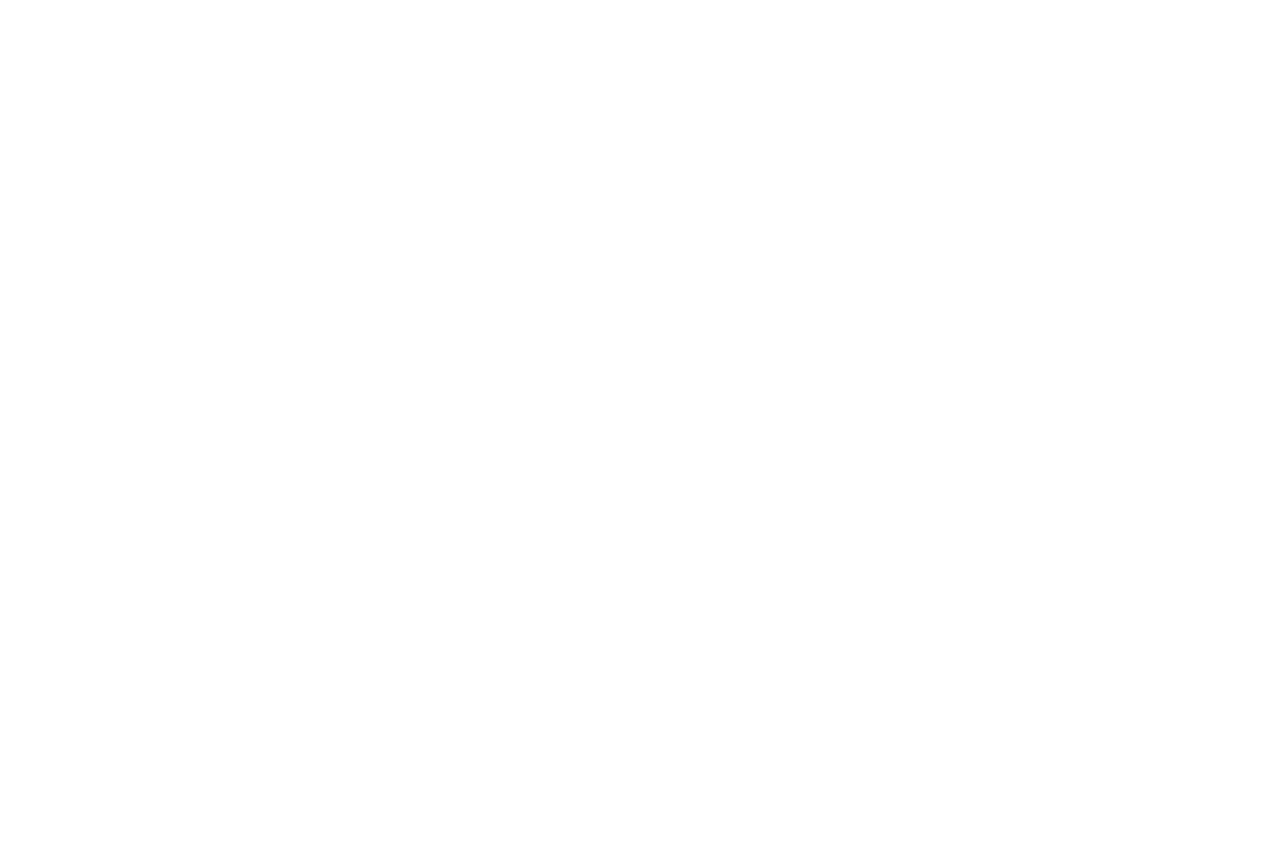
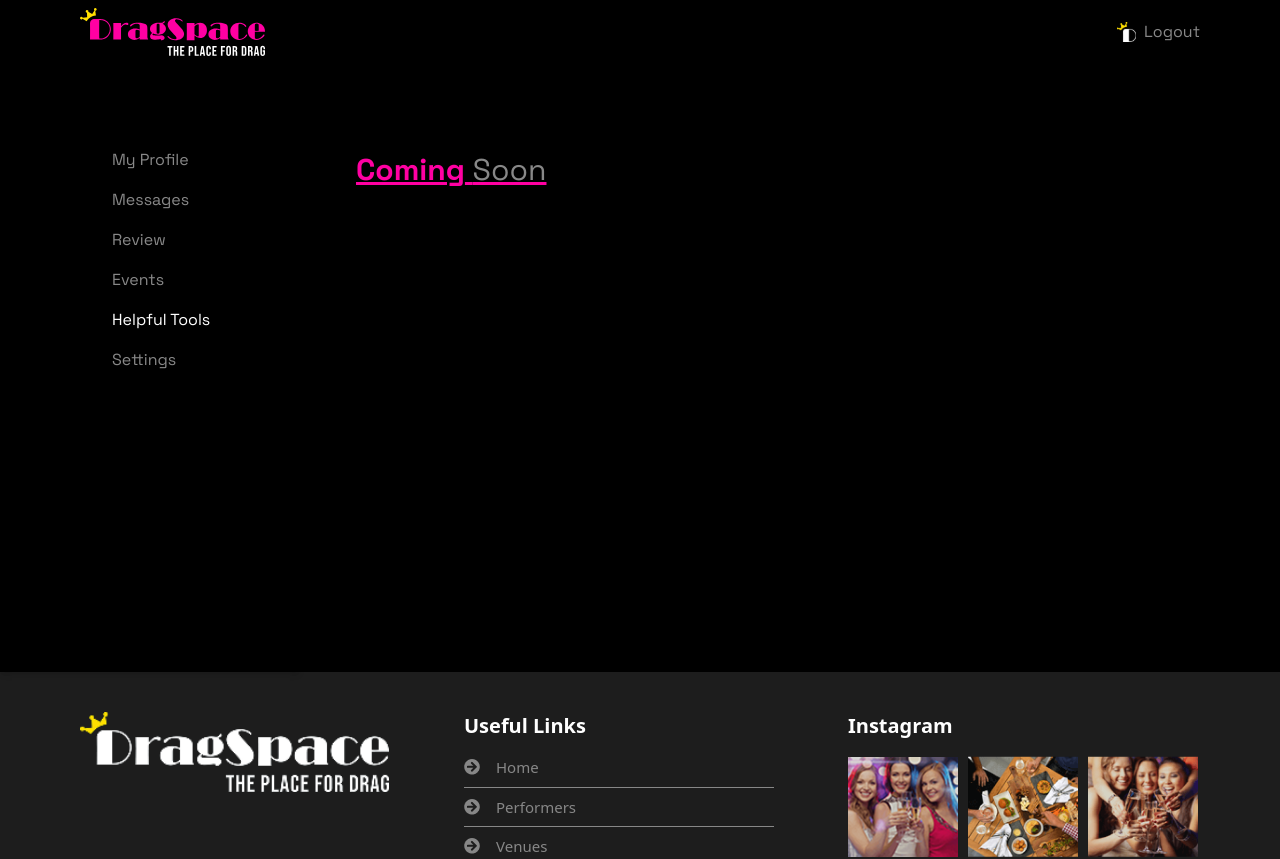
Before and after one commit to HamzaAliKundi/coltable-deshabord-performer, a React (Vite) app: page /tools in a window 1280 px wide. Before the commit this address had no page. Shown: the top 859 px of the page. Before the commit the page ends 800 px from the top, so only its background shows below. Built offline with nearby package versions, Linux system fonts and the light colour scheme.

Commit message:
add tools color

```diff
--- a/src/App.tsx
+++ b/src/App.tsx
@@ -7,6 +7,7 @@ import SettingsPage from "./pages/settings";
 import Signup from "./components/auth/signUp";
 import ProfilePage from "./pages/profile";
 import MessagesPage from "./pages/messages";
+import ToolsPage from "./pages/tools";
 function App() {
   return (
     <BrowserRouter>
@@ -21,6 +22,7 @@ function App() {
             <Route path="profile" element={<ProfilePage />} />
             <Route path="settings" element={<SettingsPage />} />
             <Route path="messages" element={<MessagesPage />} />
+            <Route path="tools" element={<ToolsPage />} />
           </Route>
         </Route>
       </Routes>
--- /dev/null
+++ b/src/components/tools/tools.tsx
@@ -0,0 +1,14 @@
+
+const Tools = () => {
+  return (
+    <div className="p-4 min-h-[70vh] flex justify-normal md:px-8 py-16 bg-black">
+      <h1 className="text-[#FF00A2] text-3xl font-['Space_Grotesk']">
+        <u>
+          <b>Coming</b> <span className="text-[#888888]">Soon</span>
+        </u>
+      </h1>
+    </div>
+  );
+}
+
+export default Tools
--- /dev/null
+++ b/src/pages/tools/index.tsx
@@ -0,0 +1,10 @@
+import Tools from '../../components/tools/tools'
+const ToolsPage = () => {
+  return (
+    <div>
+        <Tools />
+    </div>
+  )
+}
+
+export default ToolsPage
```
